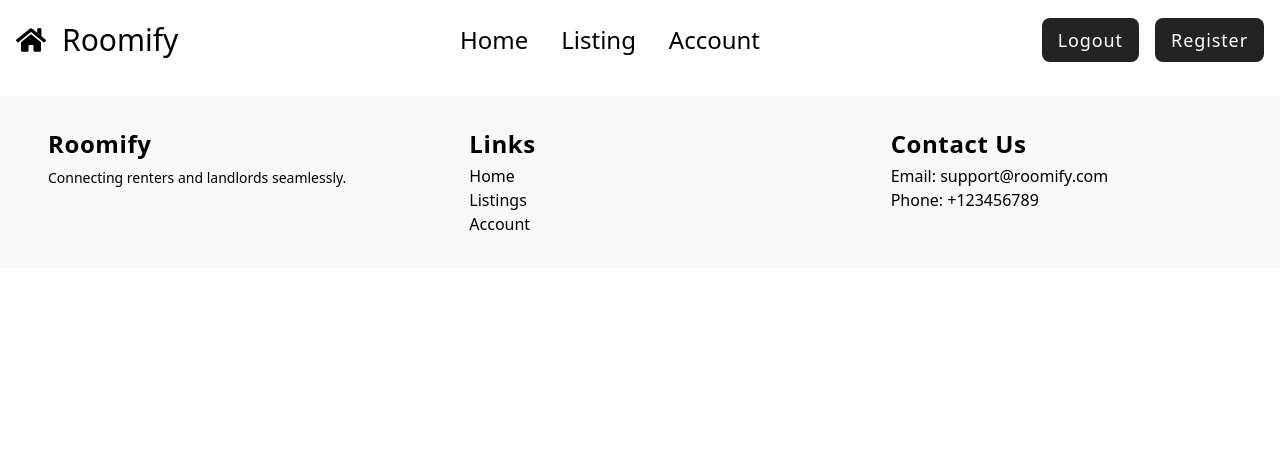
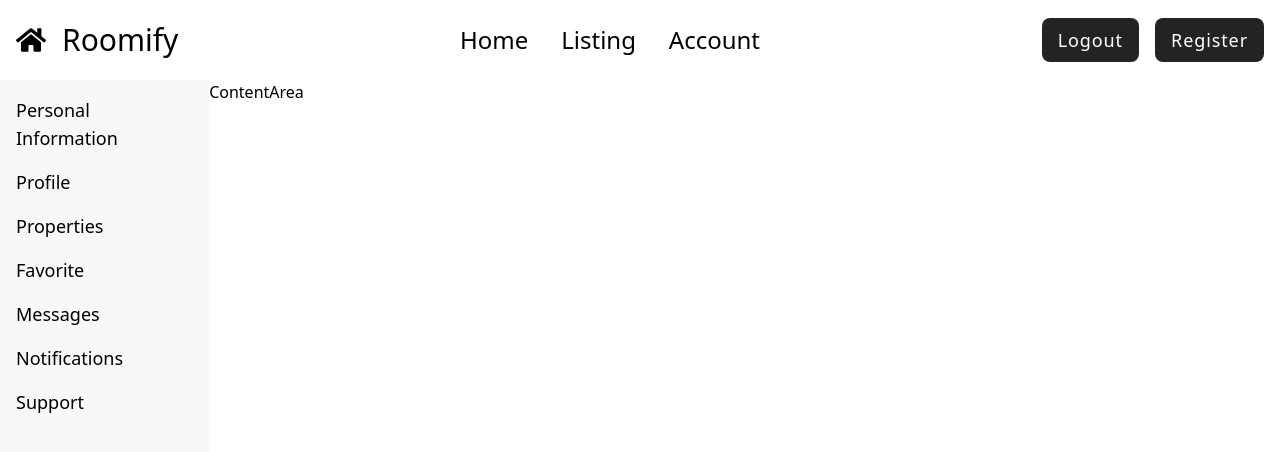
Before and after one commit to Lior-Lavon/Romify-FE, a React (Vite) app: page / in a window 1280 px wide. Shown: the top 452 px of the page. Built offline with nearby package versions, Linux system fonts and the light colour scheme; no server answers; sample sign-in values are in the browser's storage.

Commit message:
left menu

```diff
--- /dev/null
+++ b/src/components/ContentArea/ContentArea.jsx
@@ -0,0 +1,4 @@
+const ContentArea = () => {
+  return <div className="w-full bg-white">ContentArea</div>;
+};
+export default ContentArea;
--- /dev/null
+++ b/src/components/LeftMenu/LeftMenu.jsx
@@ -0,0 +1,61 @@
+const Menu = [
+  {
+    id: 1,
+    title: "personal information",
+    link: "#",
+  },
+  {
+    id: 2,
+    title: "profile",
+    link: "#",
+  },
+  {
+    id: 3,
+    title: "properties",
+    link: "#",
+  },
+  {
+    id: 4,
+    title: "favorite",
+    link: "#",
+  },
+  {
+    id: 5,
+    title: "messages",
+    link: "#",
+  },
+  {
+    id: 6,
+    title: "notifications",
+    link: "#",
+  },
+  {
+    id: 7,
+    title: "support",
+    link: "#",
+  },
+];
+
+const LeftMenu = () => {
+  return (
+    <div className="w-[250px] h-[calc(100vh-5rem)] bg-secondary">
+      <div className="m-4">
+        <ul>
+          {Menu.map((item) => {
+            return (
+              <li
+                key={item.id}
+                className="mt-4 hover:pl-2 hover:border-l-2 hover:border-blue-500 transition-all duration-300 "
+              >
+                <a href={item.link} className="text-lg capitalize ">
+                  {item.title}
+                </a>
+              </li>
+            );
+          })}
+        </ul>
+      </div>
+    </div>
+  );
+};
+export default LeftMenu;
--- a/src/components/index.jsx
+++ b/src/components/index.jsx
@@ -3,5 +3,7 @@ import Search from "./Search/Search";
 import Listing from "./Listing/Listing";
 import Footer from "./Footer/Footer";
 import Card from "./Card/Card";
+import LeftMenu from "./LeftMenu/LeftMenu";
+import ContentArea from "./ContentArea/ContentArea";
 
-export { Navbar, Search, Listing, Footer, Card };
+export { Navbar, Search, Listing, Footer, Card, LeftMenu, ContentArea };
--- a/src/dashboard/Dashboard.jsx
+++ b/src/dashboard/Dashboard.jsx
@@ -1,12 +1,14 @@
-import { Navbar, Footer } from "../components";
+import { Navbar, LeftMenu, ContentArea } from "../components";
 
 const Dashboard = () => {
   return (
     <div>
-      <div className="w-[100%]">
-        <Navbar />
+      <Navbar className="w-[100%]" />
+      {/* <Footer /> */}
+      <div className="w-[100%] bg-yellow-500 flex flex-row">
+        <LeftMenu />
+        <ContentArea />
       </div>
-      <Footer />
     </div>
   );
 };
```
